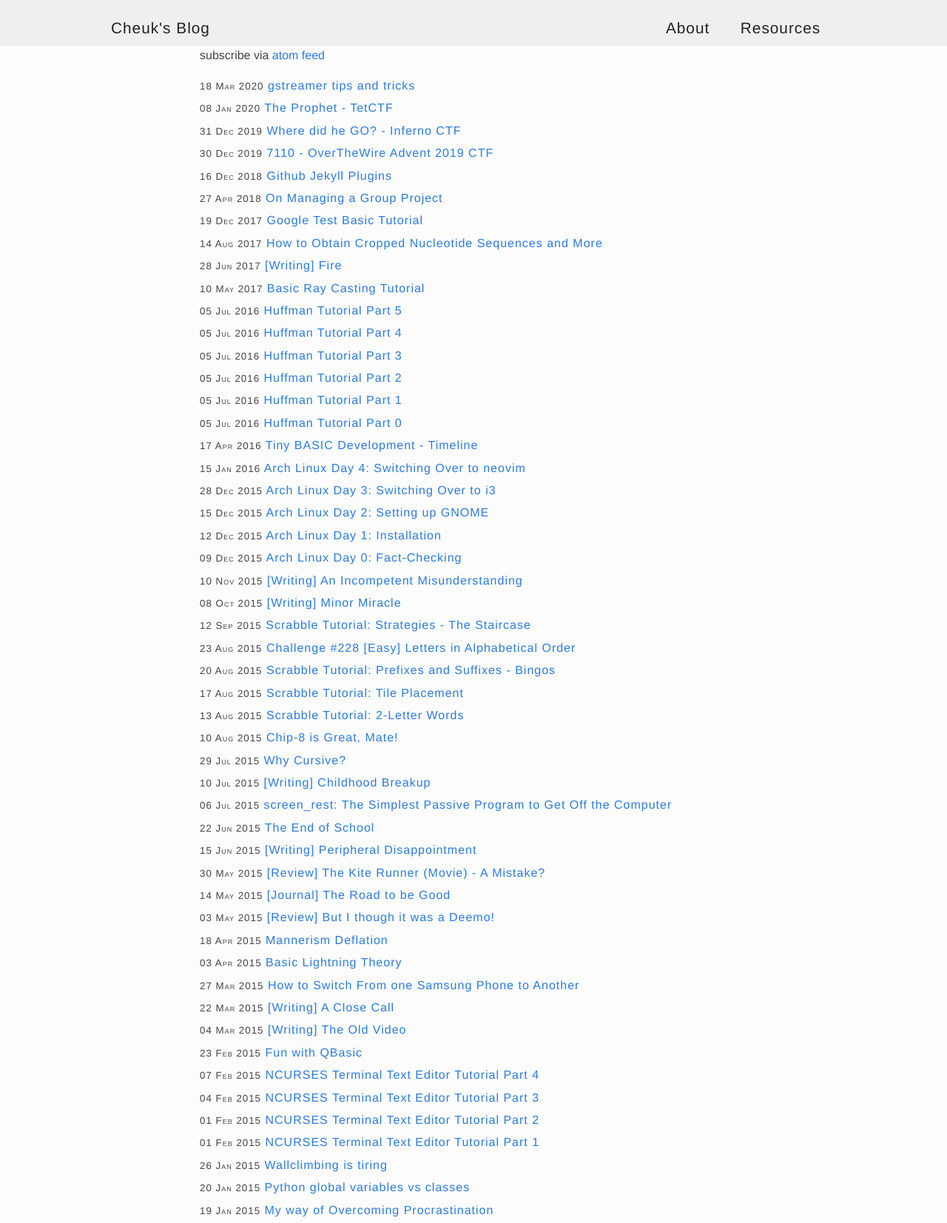
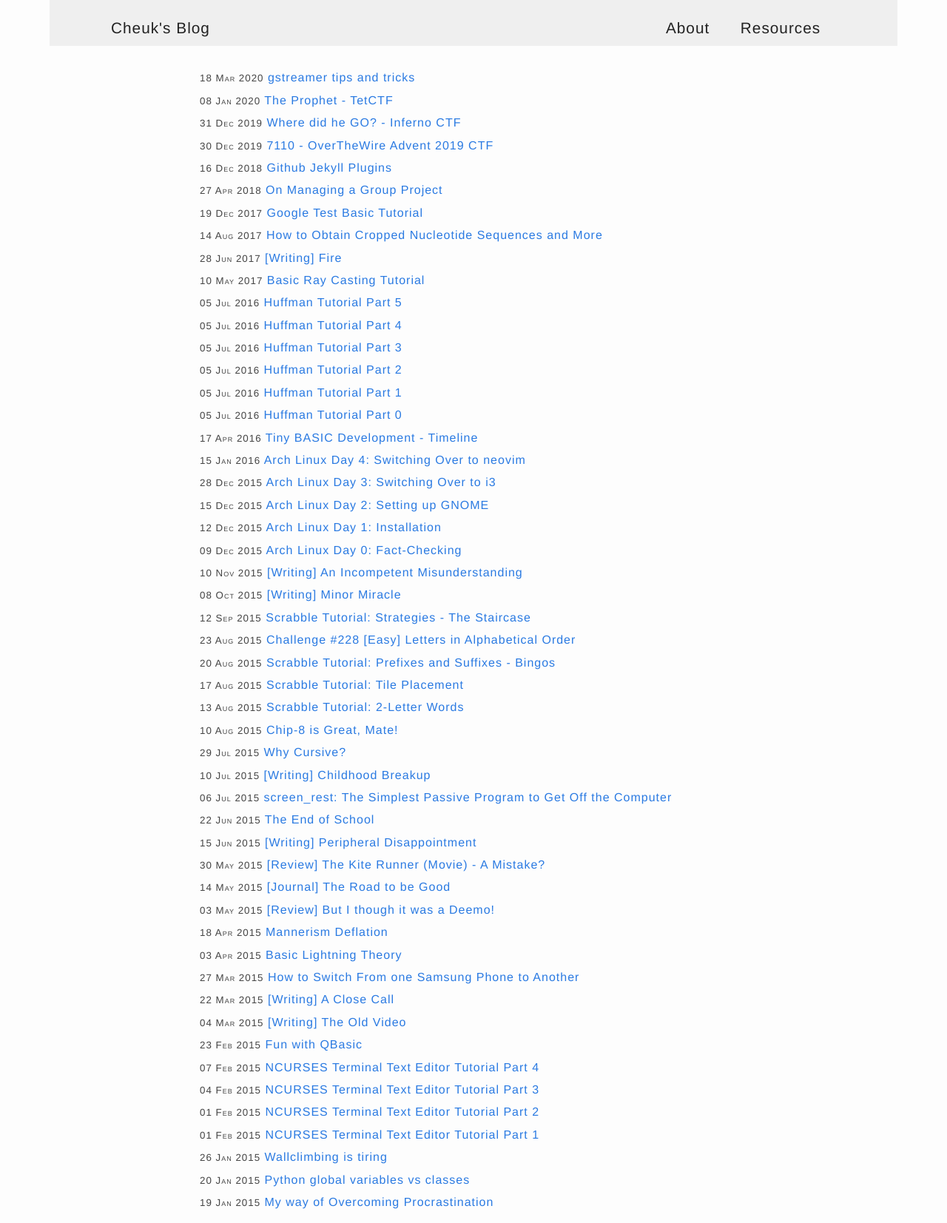
Before and after one commit to chuck-sys/personal-site, a Jekyll site: the page built from index.html, in a window 1280 px wide. Shown: the whole page at 74% size. Built offline with Jekyll 4.4.1, drawn with Linux system fonts in a browser that asks for light colours; comment, search, counter and statistics services are not loaded.

Commit message:
Remove lots of unused styles

```diff
--- a/_includes/header.html
+++ b/_includes/header.html
@@ -1,5 +1,4 @@
 <nav>
-  <div class="wrapper">
   <a href="/" class="nav-title">
     {{ site.title }}
   </a>
@@ -9,5 +8,4 @@
   <a class="nav-links" href="{{ node.url }}">{{ node.title }}</a>
   {% endif %}
   {% endfor %}
-  </div>
 </nav>
--- a/_sass/_base.scss
+++ b/_sass/_base.scss
@@ -155,7 +155,6 @@
 }
 
 
-
 /**
  * Wrapper
  */
@@ -164,31 +163,11 @@
     max-width:         calc(#{$content-width} - (#{$spacing-unit} * 2));
     margin-right: auto;
     margin-left: auto;
+	margin-top: $spacing-unit;
     padding-right: $spacing-unit;
     padding-left: $spacing-unit;
-    @extend %clearfix;
-
-    @include media-query($on-laptop) {
-        max-width: -webkit-calc(#{$content-width} - (#{$spacing-unit}));
-        max-width:         calc(#{$content-width} - (#{$spacing-unit}));
-        padding-right: $spacing-unit / 2;
-        padding-left: $spacing-unit / 2;
-    }
 }
 
-
-
-/**
- * Clearfix
- */
-%clearfix {
-
-    &:after {
-        content: "";
-        display: table;
-        clear: both;
-    }
-}
 
 
 /**
--- a/_sass/_nav.scss
+++ b/_sass/_nav.scss
@@ -1,6 +1,8 @@
 nav {
-    width: auto;
+    max-width: -webkit-calc(#{$content-width} - (#{$spacing-unit} * 2));
+    max-width:         calc(#{$content-width} - (#{$spacing-unit} * 2));
     height: $title-font-size;
+	margin: auto;
     padding: 1em 4em;
     font-size: $title-font-size;
     letter-spacing: 1px;
@@ -11,6 +13,10 @@
         color: $heading-color;
         text-decoration: none;
         border-radius: 3px;
+
+		@include media-query($on-palm) {
+			display: none;
+		}
     }
 
     a.nav-links {
@@ -22,6 +28,7 @@
         border-radius: 3px;
 
         transition: color 0.3s;
+
     }
 
     a.nav-links:hover {
--- a/index.html
+++ b/index.html
@@ -4,10 +4,6 @@
 ---
 
 <div class="wrapper">
-
-  <p>
-    subscribe via <a href="/feed.xml">atom feed</a>
-  </p>
 
   {% for post in site.posts %}
   <div class="apost">
```
Lines whose indentation alone changed are shown as unchanged.
